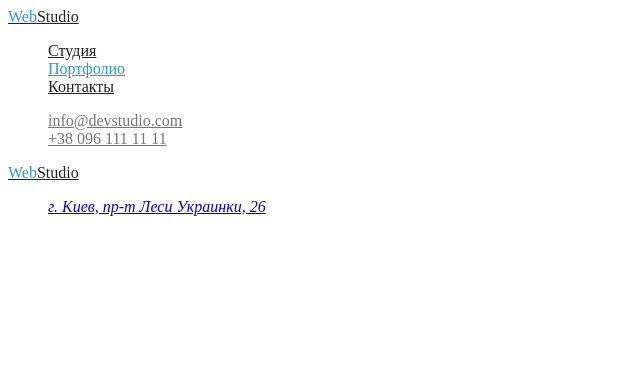
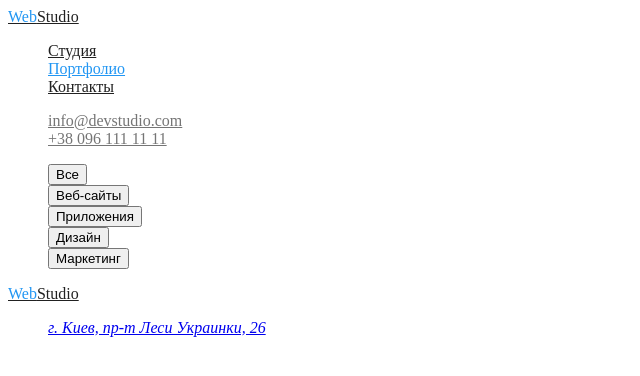
Before and after one commit to Alex-Stupak/goit-markup-hw-02, a plain HTML site: page portfolio.html in a window 1280 px wide. Shown: the whole page, without its empty margins (0-640 px from the left). Drawn offline with Linux system fonts and the light colour scheme.

Commit message:
Update portfolio.html

```diff
--- a/portfolio.html
+++ b/portfolio.html
@@ -29,7 +29,18 @@
         </ul>
     </header>
 
-    <main></main>
+    <main>
+            <div class="buttons">
+            <ul>
+                <li><button type="button" class="button">Все</button></li>
+                <li><button type="button" class="button">Веб-сайты</button></li>
+                <li><button type="button" class="button">Приложения</button></li>
+                <li><button type="button" class="button">Дизайн</button></li>
+                <li><button type="button" class="button">Маркетинг</button></li>
+            </ul>
+            </div>
+
+    </main>
 
     <!--Футер-->
     <footer>
```
